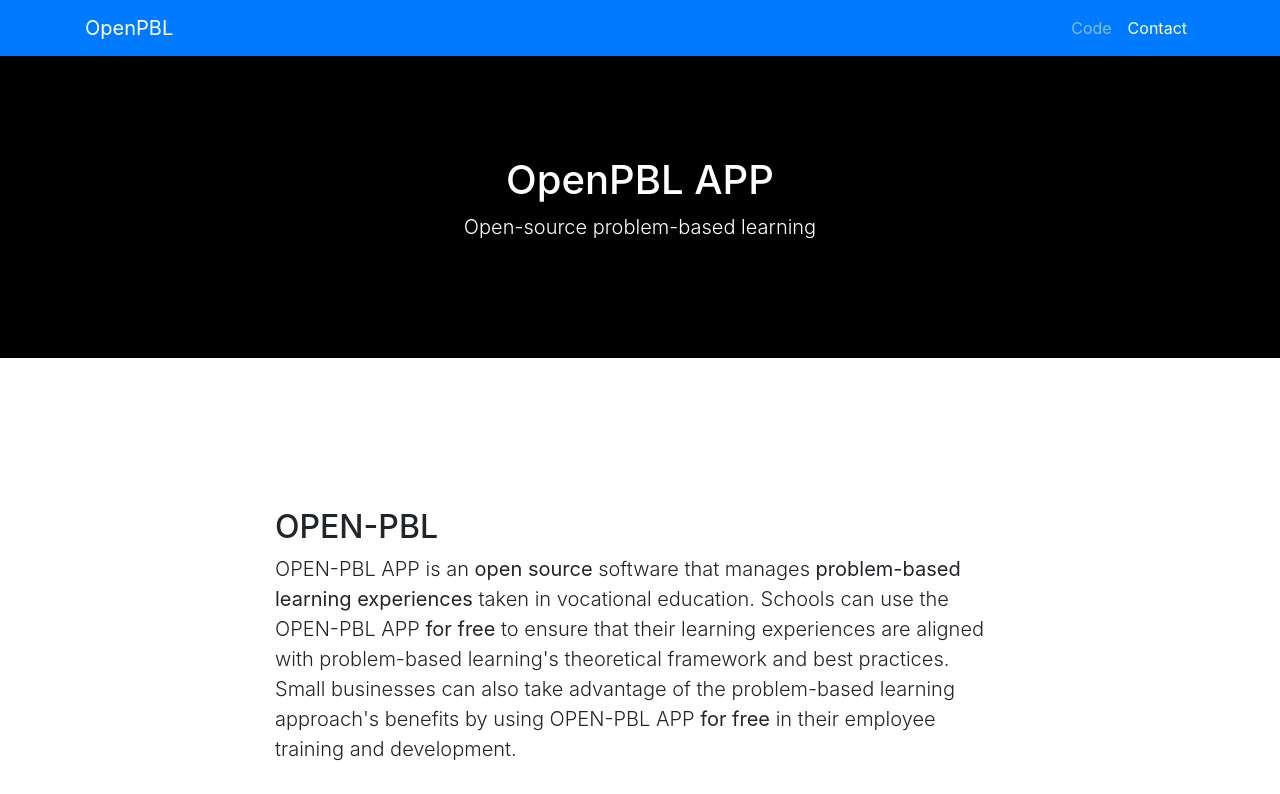
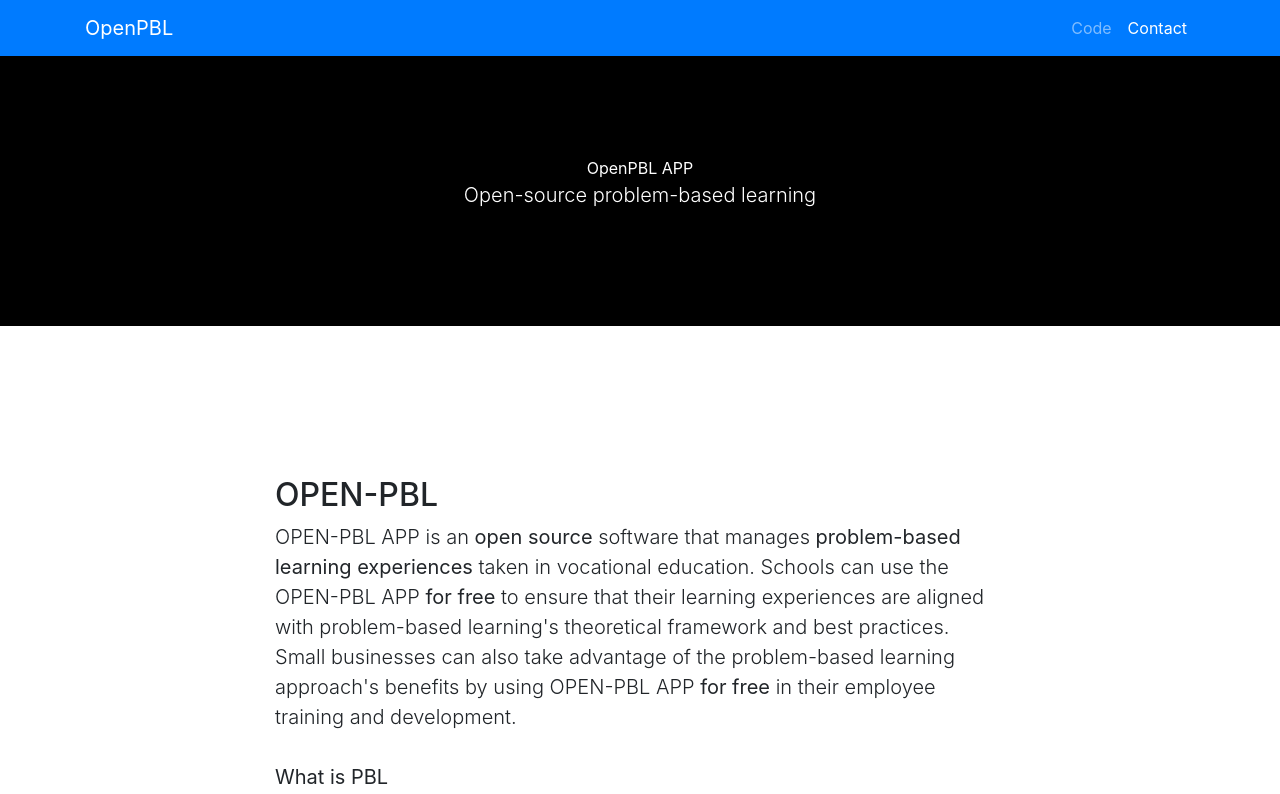
Before and after one commit to open-pbl-org/home, a website with bundled scripts: page docs/index.html in a window 1280 px wide. Shown: the top 794 px of the page. Built offline with nearby package versions, Linux system fonts and the light colour scheme.

Commit message:
Update index.html

```diff
--- a/docs/index.html
+++ b/docs/index.html
@@ -42,7 +42,7 @@
 
   <header class="bg-primary text-white">
     <div class="container text-center">
-      <h1>OpenPBL APP</h1>
+      <h0>OpenPBL APP</h0>
       <p class="lead">Open-source problem-based learning</p>
     </div>
   </header>
```
